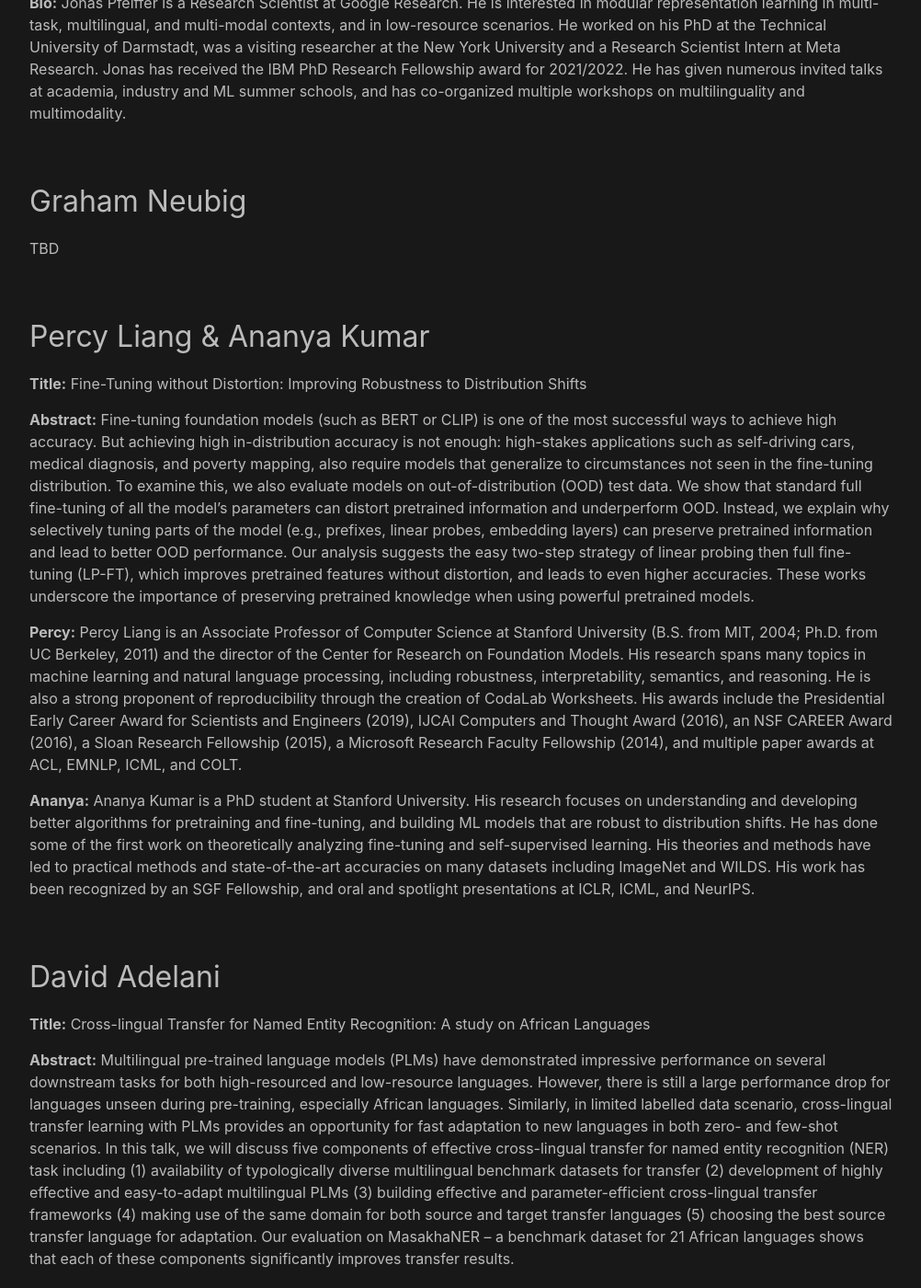
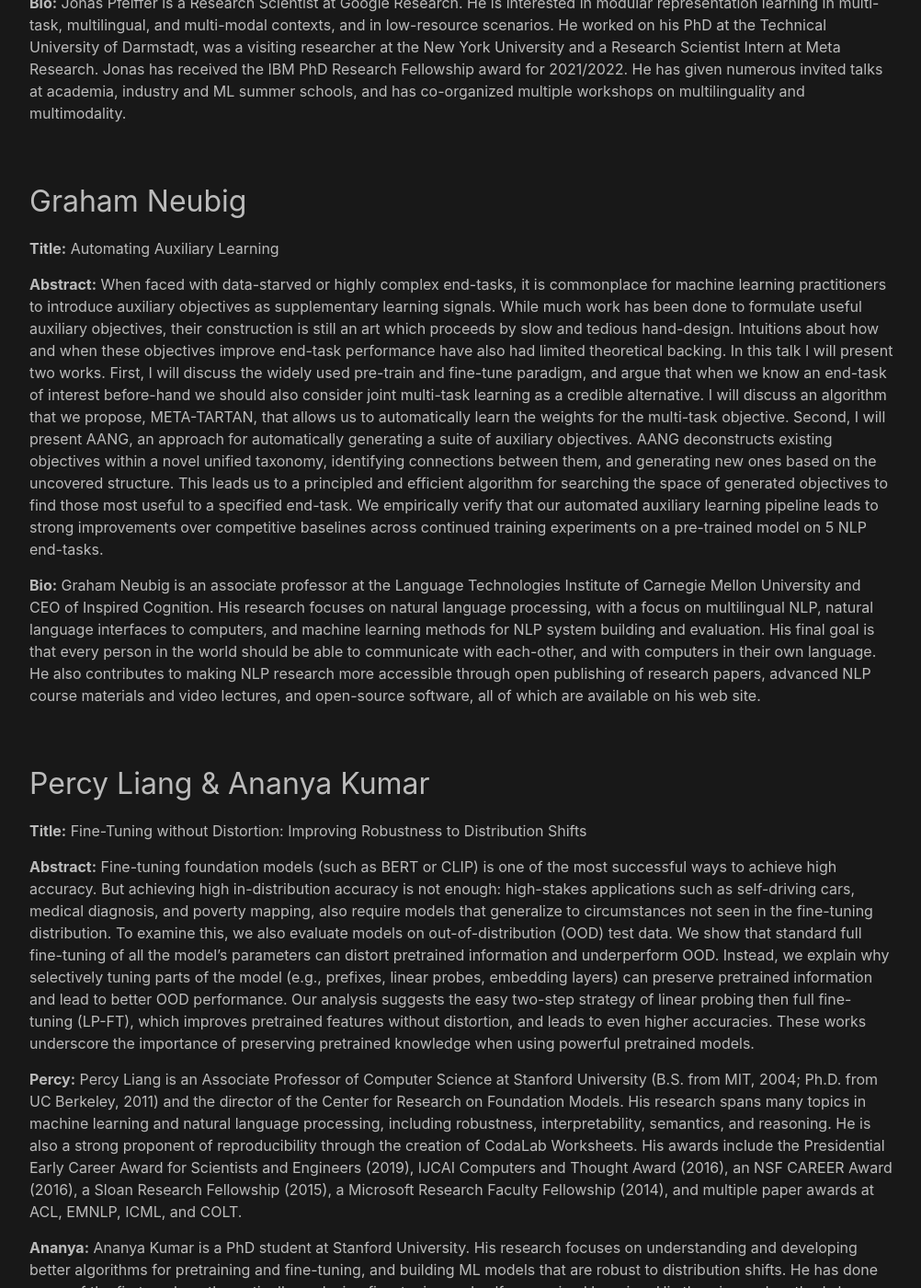
Before and after one commit to TL4NLP/TL4NLP.github.io, a Jekyll site: the page built from program.markdown, in a window 1280 px wide and 1400 px high, scrolled down 1359 px. Shown: the whole window at 92% size, without its empty margins (138-1140 px from the left). Built offline with Jekyll 4.4.1, drawn with Linux system fonts in a browser that asks for light colours; some of the changed text lies outside the part shown.

Commit message:
Update program.markdown

```diff
--- a/program.markdown
+++ b/program.markdown
@@ -34,7 +34,11 @@ nav_order: 3
 
 ## Graham Neubig
 
-TBD
+**Title:** Automating Auxiliary Learning
+
+**Abstract:** When faced with data-starved or highly complex end-tasks, it is commonplace for machine learning practitioners to introduce auxiliary objectives as supplementary learning signals. While much work has been done to formulate useful auxiliary objectives, their construction is still an art which proceeds by slow and tedious hand-design. Intuitions about how and when these objectives improve end-task performance have also had limited theoretical backing. In this talk I will present two works. First, I will discuss the widely used pre-train and fine-tune paradigm, and argue that when we know an end-task of interest before-hand we should also consider joint multi-task learning as a credible alternative. I will discuss an algorithm that we propose, META-TARTAN, that allows us to automatically learn the weights for the multi-task objective. Second, I will present AANG, an approach for automatically generating a suite of auxiliary objectives. AANG deconstructs existing objectives within a novel unified taxonomy, identifying connections between them, and generating new ones based on the uncovered structure. This leads us to a principled and efficient algorithm for searching the space of generated objectives to find those most useful to a specified end-task. We empirically verify that our automated auxiliary learning pipeline leads to strong improvements over competitive baselines across continued training experiments on a pre-trained model on 5 NLP end-tasks.
+
+**Bio:** Graham Neubig is an associate professor at the Language Technologies Institute of Carnegie Mellon University and CEO of Inspired Cognition. His research focuses on natural language processing, with a focus on multilingual NLP, natural language interfaces to computers, and machine learning methods for NLP system building and evaluation. His final goal is that every person in the world should be able to communicate with each-other, and with computers in their own language. He also contributes to making NLP research more accessible through open publishing of research papers, advanced NLP course materials and video lectures, and open-source software, all of which are available on his web site.
 
 ## Percy Liang & Ananya Kumar
 
@@ -56,4 +60,8 @@ TBD
 
 ## Mike Lewis
 
-TBD
+**Title:** Training Language Models to Negotiate in the Game of Diplomacy
+
+**Abstract:** Despite much progress in training AI systems to imitate human language, building agents that use language to communicate intentionally with humans in interactive environments remains a major challenge. I will describe how we adapted language models to negotiate with people, reaching human-level performance in Diplomacy. A typical game involves generating hundreds of messages, which must be grounded in the game state, dialogue history, and the agent’s intended actions - all in a domain far from the pre-training data. The core of our approach is a method for linking language models to a symbolic planning module. Across 40 games of an anonymous online Diplomacy league, Cicero achieved more than double the average score of the human players and ranked in the top 10% of participants who played more than one game.
+
+**Bio:** Mike Lewis is a research scientist at FAIR Seattle, working on representation learning and reasoning for natural language. Previously he was a postdoc at the University of Washington (working with Luke Zettlemoyer), developing search algorithms for neural structured prediction. He has a PhD from the University of Edinburgh (advised by Mark Steedman) on combining symbolic and distributed representations of meaning. He received a Best Paper award at EMNLP 2016, Best Resource Paper at ACL 2017, and Best Paper Honourable Mention at ACL 2018. His work has been extensively covered in the media, with varying levels of accuracy.
```
